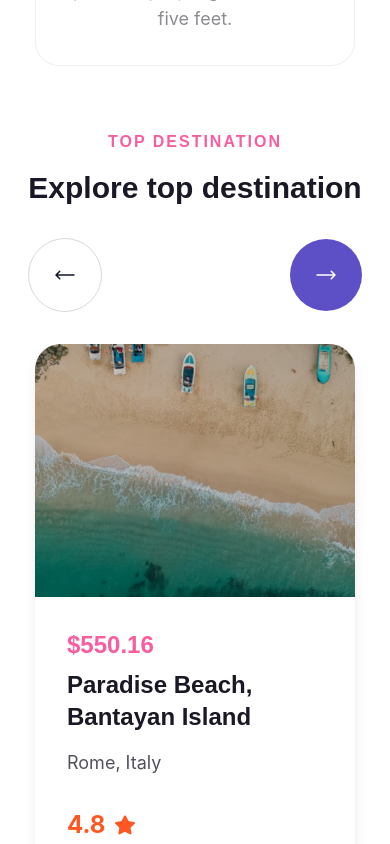
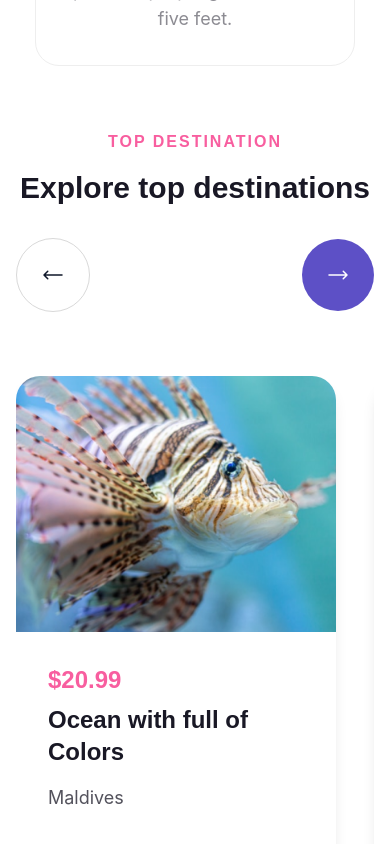
Before and after one commit to ervanervan/travlog, a React (Vite) app: page / in a window 390 px wide. Shown: the part 2180-3024 px from the top of the page. Built offline with nearby package versions, Linux system fonts and the light colour scheme.

Commit message:
Finished creating destination section and add carousel destination on mobile display

```diff
--- a/src/Data.jsx
+++ b/src/Data.jsx
@@ -55,6 +55,33 @@ export const DATA_DESTINATIONS = [
   },
   {
     id: 3,
+    imgUrl: destination3,
+    title: "Mountain View, Above the cloud",
+    location: "United Arab Emeries ",
+    price: "$150.99",
+    rating: "5.0",
+    icon: icon,
+  },
+  {
+    id: 4,
+    imgUrl: destination1,
+    title: "Paradise Beach, Bantayan Island",
+    location: "Rome, Italy",
+    price: "$550.16",
+    rating: "4.8",
+    icon: icon,
+  },
+  {
+    id: 5,
+    imgUrl: destination2,
+    title: "Ocean with full of Colors",
+    location: "Maldives",
+    price: "$20.99",
+    rating: "4.5",
+    icon: icon,
+  },
+  {
+    id: 6,
     imgUrl: destination3,
     title: "Mountain View, Above the cloud",
     location: "United Arab Emeries ",
--- a/src/components/CardDestinations.jsx
+++ b/src/components/CardDestinations.jsx
@@ -9,16 +9,34 @@ export default function CardDestinations({
   rating,
 }) {
   return (
+    <div className="py-16 text-left">
       <div className="w-80 bg-bgWhite rounded-3xl shadow-lg">
-      <img src={imgUrl} alt="destination" className="w-full" />
+        <div className="h-64 w-full rounded-t-3xl">
+          <img
+            src={imgUrl}
+            alt="destination"
+            width={320}
+            height={252}
+            className="object-cover h-full w-full rounded-t-3xl"
+          />
+        </div>
         <div className="p-8">
-        <h3 className="text-textSecondary font-bold text-2xl mb-2">{price}</h3>
+          <h3 className="text-textSecondary font-bold text-2xl mb-2">
+            {price}
+          </h3>
           <h2 className="text-textBlack font-bold text-2xl mb-4">{title}</h2>
           <p className="text-textBlack75 text-lg mb-8">{location}</p>
           <p className="flex gap-2 items-center">
             <span className="text-textOrange font-bold text-2xl">{rating}</span>
-          <img src={icon} alt="" width={24} height={24} />
+            <img
+              src={icon}
+              alt=""
+              width={24}
+              height={24}
+              className="w-6 h-6 place-items-start"
+            />
           </p>
+        </div>
       </div>
     </div>
   );
--- a/src/components/Destination.jsx
+++ b/src/components/Destination.jsx
@@ -1,36 +1,65 @@
-import React from "react";
+import React, { useState } from "react";
 import {
   ArrowLongLeftIcon,
   ArrowLongRightIcon,
 } from "@heroicons/react/24/solid";
+import { Carousel } from "react-responsive-carousel";
+import "react-responsive-carousel/lib/styles/carousel.min.css";
 import { DATA_DESTINATIONS } from "../Data";
 import CardDestinations from "./CardDestinations";
 
 export default function Destination() {
+  const [activeIndex, setActiveIndex] = useState(0);
+
+  const handlePrev = () => {
+    setActiveIndex((prevIndex) =>
+      prevIndex === 0 ? DATA_DESTINATIONS.length - 1 : prevIndex - 1
+    );
+  };
+
+  const handleNext = () => {
+    setActiveIndex((prevIndex) =>
+      prevIndex === DATA_DESTINATIONS.length - 1 ? 0 : prevIndex + 1
+    );
+  };
   return (
     <section className="container mx-auto">
       <div className="px-4 py-8">
-        <div className="flex flex-col justify-center items-center gap-8">
         <div className="text-center">
           <h3 className="font-bold text-textSecondary text-base uppercase tracking-[2px] mb-4">
             Top Destination
           </h3>
           <h2 className="text-textBlack font-bold text-3xl mb-8">
-              Explore top destination
+            Explore top destinations
           </h2>
+          <div>
             <div className="flex justify-between items-center">
-              <button className="p-6 rounded-full bg-bgWhite border border-bgGray">
+              <button
+                onClick={handlePrev}
+                className="p-6 rounded-full bg-bgWhite border border-bgGray"
+              >
                 <ArrowLongLeftIcon className="h-6 w-6 text-slate-900" />
               </button>
-              <button className="p-6 rounded-full bg-bgPrimary">
+              <button
+                onClick={handleNext}
+                className="p-6 rounded-full bg-bgPrimary"
+              >
                 <ArrowLongRightIcon className="h-6 w-6 text-textWhite" />
               </button>
             </div>
-          </div>
-          <div className="flex flex-col justify-center items-center gap-8">
-            {DATA_DESTINATIONS.map((destination) => {
-              return <CardDestinations key={destination.id} {...destination} />;
-            })}
+            <Carousel
+              showArrows={false}
+              showStatus={false}
+              infiniteLoop={true}
+              autoPlay={true}
+              interval={5000}
+              showThumbs={false}
+              selectedItem={activeIndex}
+            >
+              {DATA_DESTINATIONS.map((destination) => (
+                <CardDestinations key={destination.id} {...destination} />
+              ))}
+            </Carousel>
           </div>
         </div>
       </div>
--- a/src/components/Testimonial.jsx
+++ b/src/components/Testimonial.jsx
@@ -40,6 +40,7 @@ export default function Testimonial() {
           showThumbs={false}
           infiniteLoop={true}
           emulateTouch={true}
+          autoPlay={true}
           selectedItem={activeIndex}
         >
           {DATA_TESTIMONIALS.map((testimonial) => {
```
Lines whose indentation alone changed are shown as unchanged.
